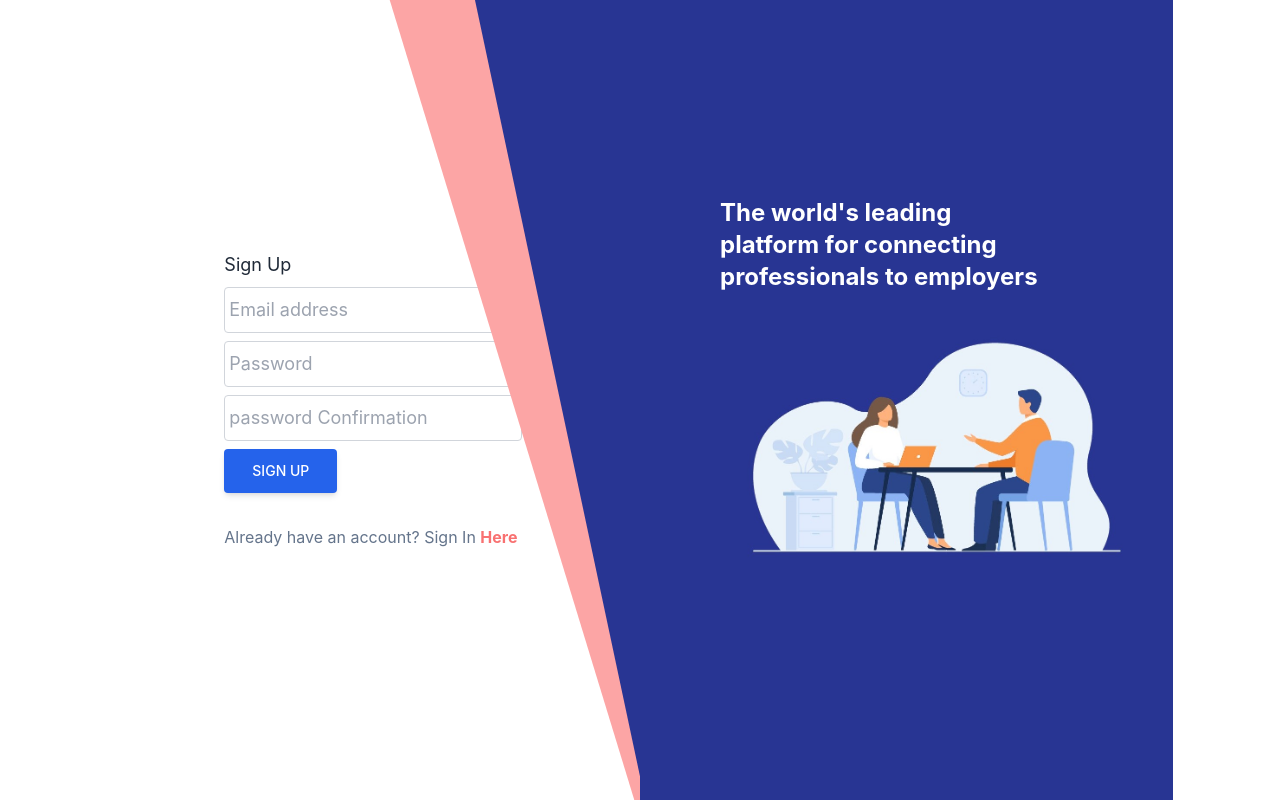
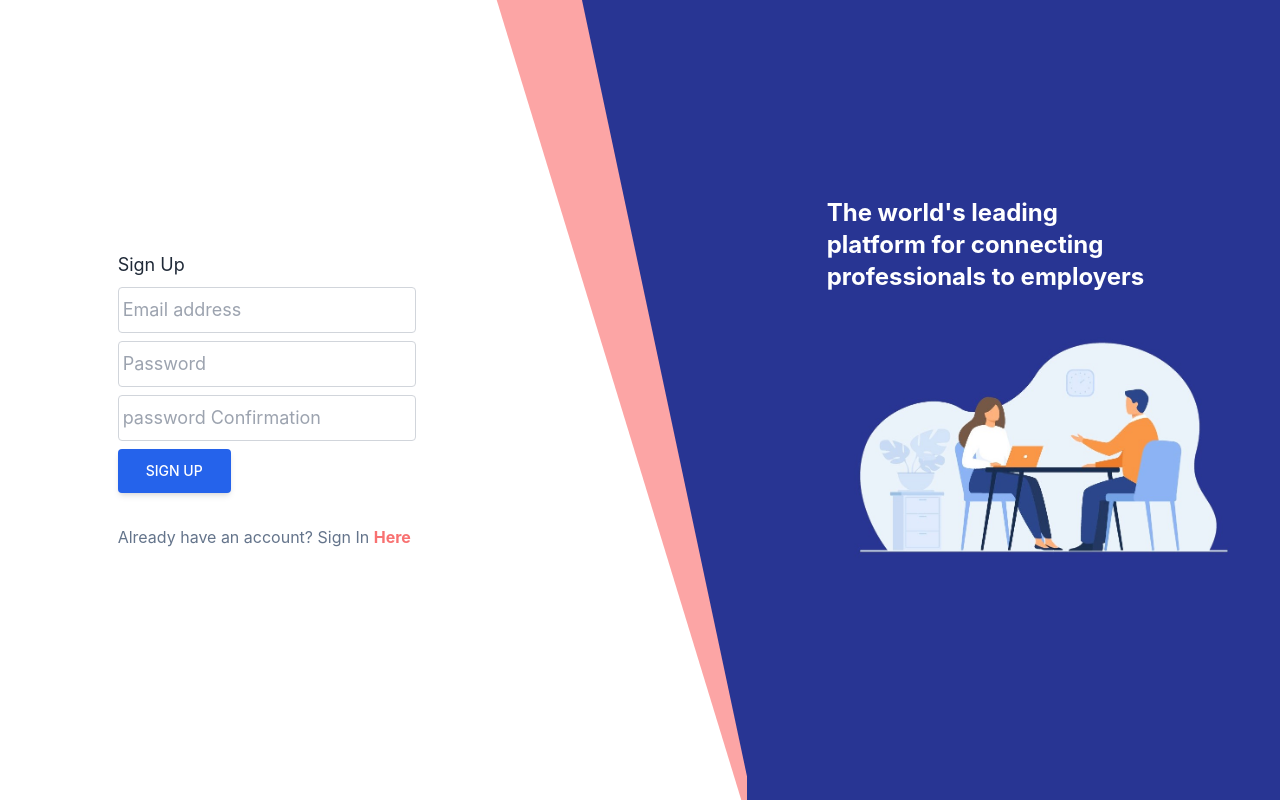
Before and after one commit to tagbochinedu/loctech, a React (Create React App) app: page /signup in a window 1280 px wide. Built offline with nearby package versions, Linux system fonts and the light colour scheme; no server answers.

Commit message:
next commit

```diff
--- a/src/Components/Pages/SignUp.js
+++ b/src/Components/Pages/SignUp.js
@@ -22,7 +22,7 @@ const SignUp = () => {
   return (
     <section className="h-screen">
       <div className=" h-full">
-        <div className="lg:flex css xl:justify-center lg:justify-between justify-center items-center flex-wrap h-full g-6  ">
+        <div className="lg:flex lg:justify-between justify-center items-center flex-wrap h-full g-6  ">
           <div className="lg:w-5/12 sm:w-6/12 flex justify-center items-center   ">
             <form onSubmit={submitHandler}>
               <div className="flex flex-row items-center justify-center lg:justify-start text-gray-800">
```
